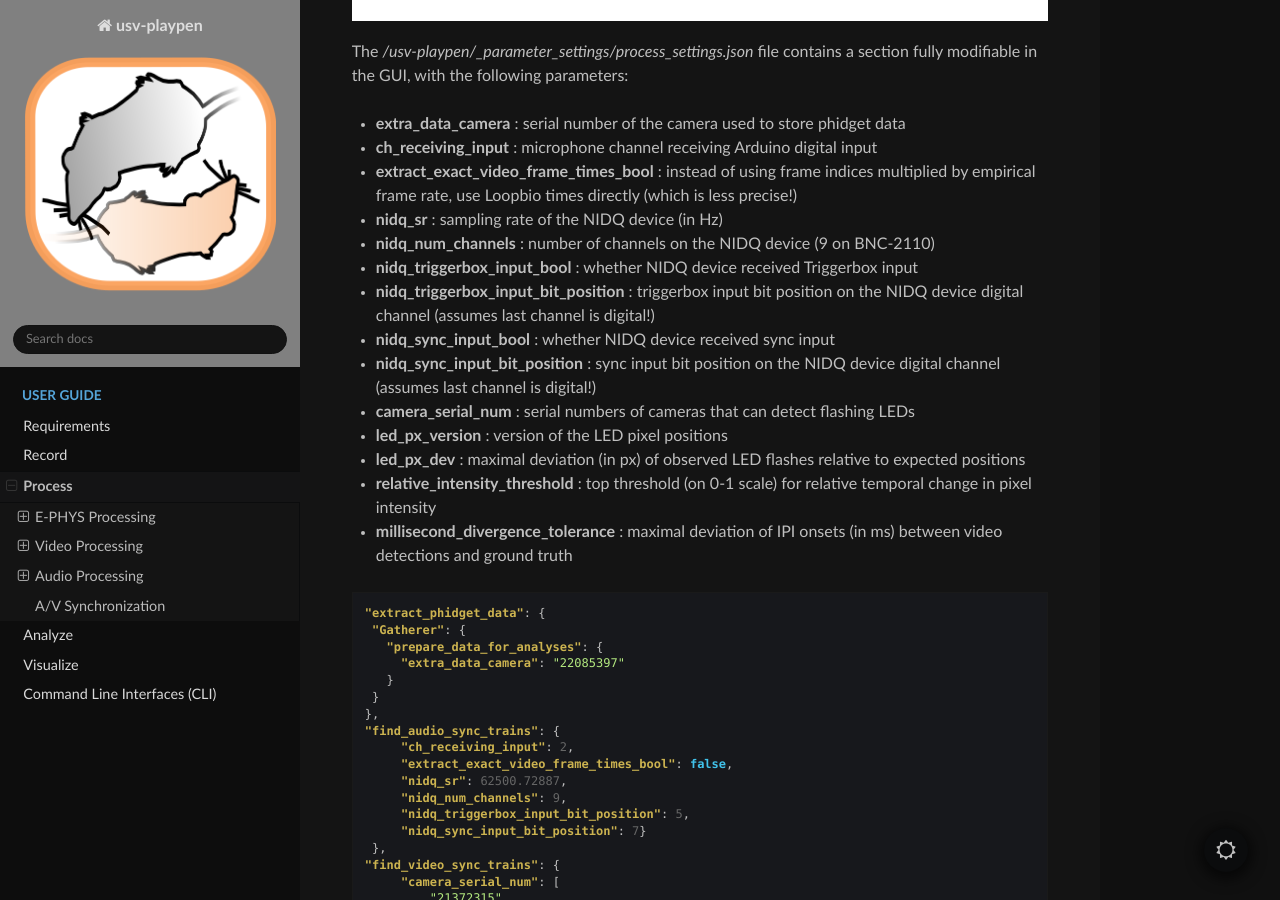
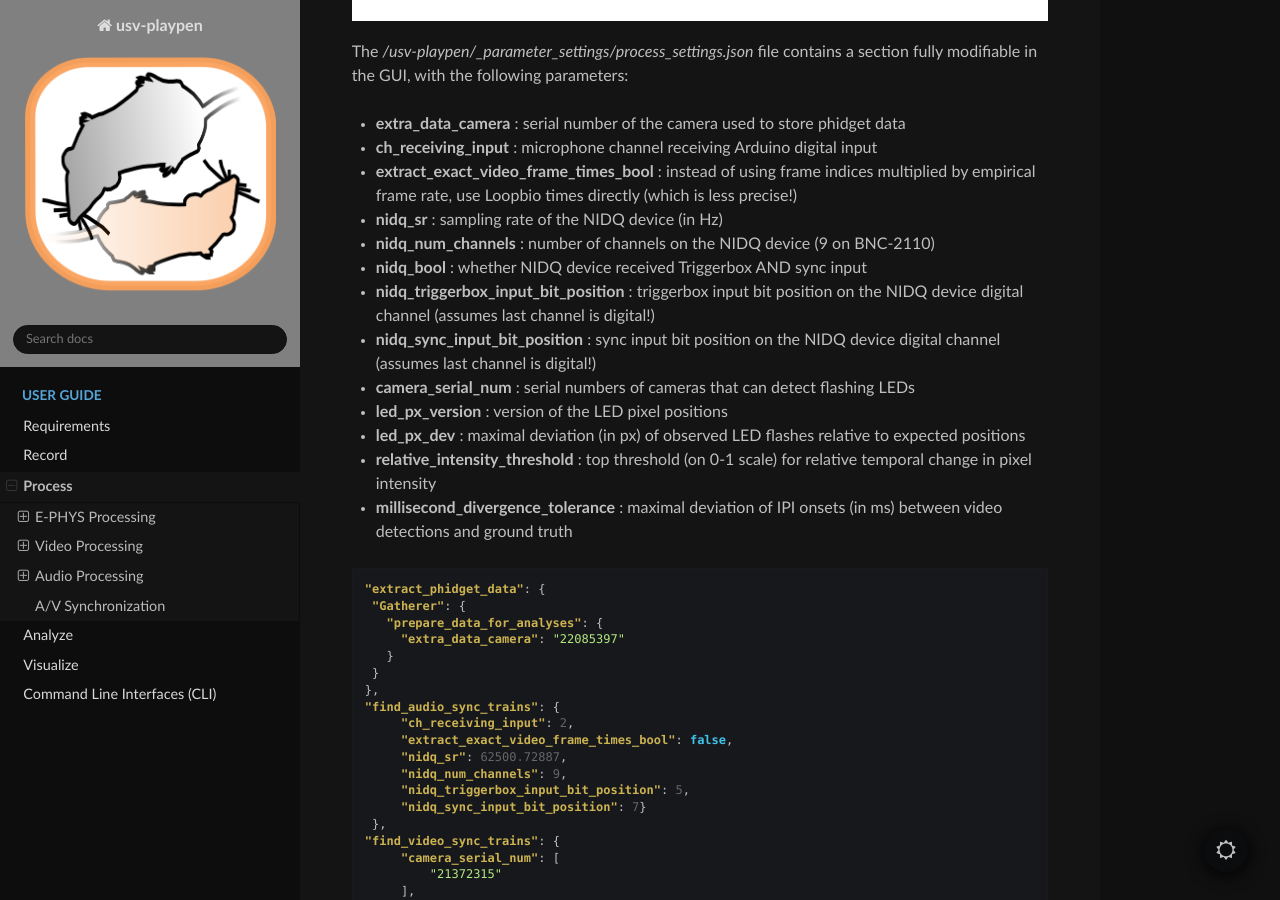
Before and after one commit to bartulem/usv-playpen, a Sphinx documentation site: the page built from docs/Process.rst, in a window 1280 px wide and 900 px high, scrolled down 37088 px. Built offline with Sphinx 7.4.7 and the Read the Docs theme 3.1.0, drawn with Linux system fonts in a browser that asks for light colours; pages that are not in the unit, such as notebooks, are missing from menus; the version number could not be read and is left out.

Commit message:
fix nidq sync #3

```diff
--- a/docs/Process.rst
+++ b/docs/Process.rst
@@ -1186,9 +1186,8 @@ The */usv-playpen/_parameter_settings/process_settings.json* file contains a sec
 * **extract_exact_video_frame_times_bool** : instead of using frame indices multiplied by empirical frame rate, use Loopbio times directly (which is less precise!)
 * **nidq_sr** : sampling rate of the NIDQ device (in Hz)
 * **nidq_num_channels** : number of channels on the NIDQ device (9 on BNC-2110)
-* **nidq_triggerbox_input_bool** : whether NIDQ device received Triggerbox input
+* **nidq_bool** : whether NIDQ device received Triggerbox AND sync input
 * **nidq_triggerbox_input_bit_position** : triggerbox input bit position on the NIDQ device digital channel (assumes last channel is digital!)
-* **nidq_sync_input_bool** : whether NIDQ device received sync input
 * **nidq_sync_input_bit_position** : sync input bit position on the NIDQ device digital channel (assumes last channel is digital!)
 * **camera_serial_num** : serial numbers of cameras that can detect flashing LEDs
 * **led_px_version** : version of the LED pixel positions
```
Also changed, not shown: 2 other files.
